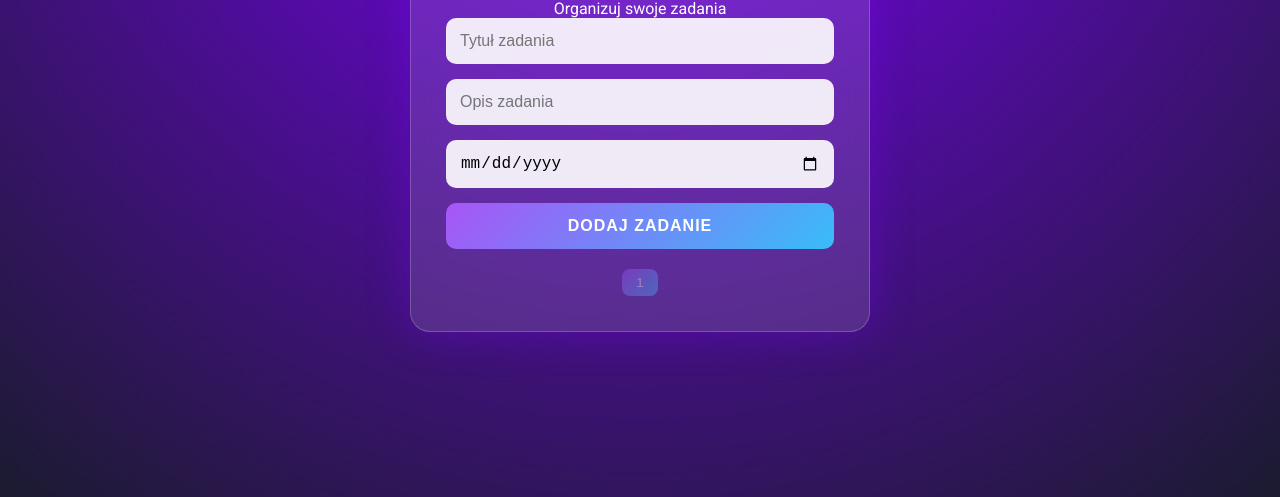
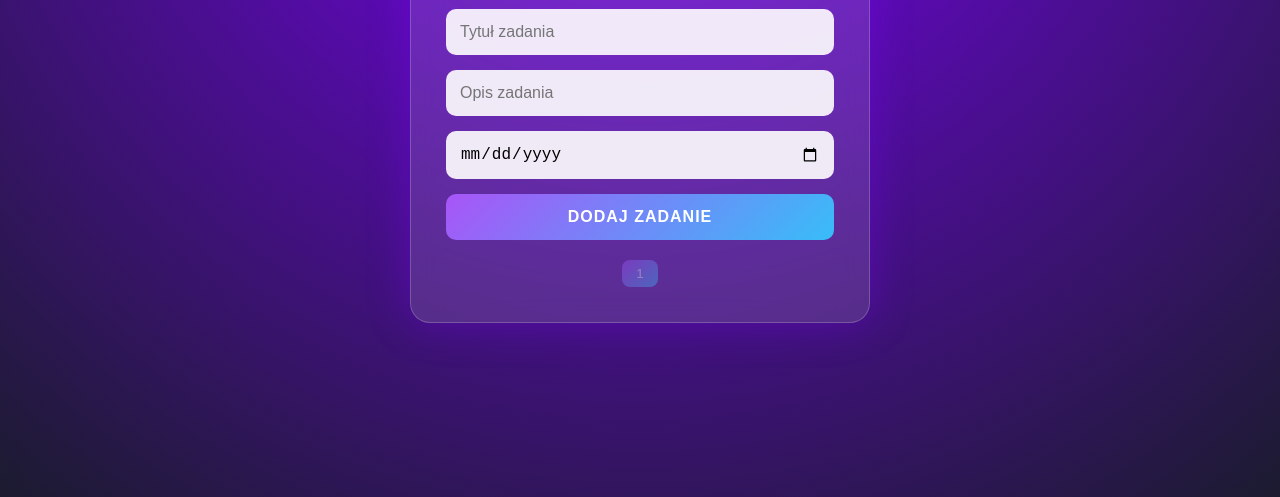
Before and after one commit to vladmrer/Crud_Vlad_Mashtalir, a plain HTML site: page index.html in a window 1280 px wide. Shown: the part 303-800 px from the top of the page. Drawn offline with nearby package versions, Linux system fonts and the light colour scheme; no server answers.

Commit message:
Update index.html

```diff
--- a/index.html
+++ b/index.html
@@ -16,7 +16,7 @@
   <main class="container">
     <header>
       <h1>Pracownik Zadania/Deadline</h1>
-      <p class="subtitle">Organizuj swoje zadania</p>
+      <p class="subtitle">                             </p>
     </header>
 
     <div id="errorMessage" class="error-message"></div>
```
